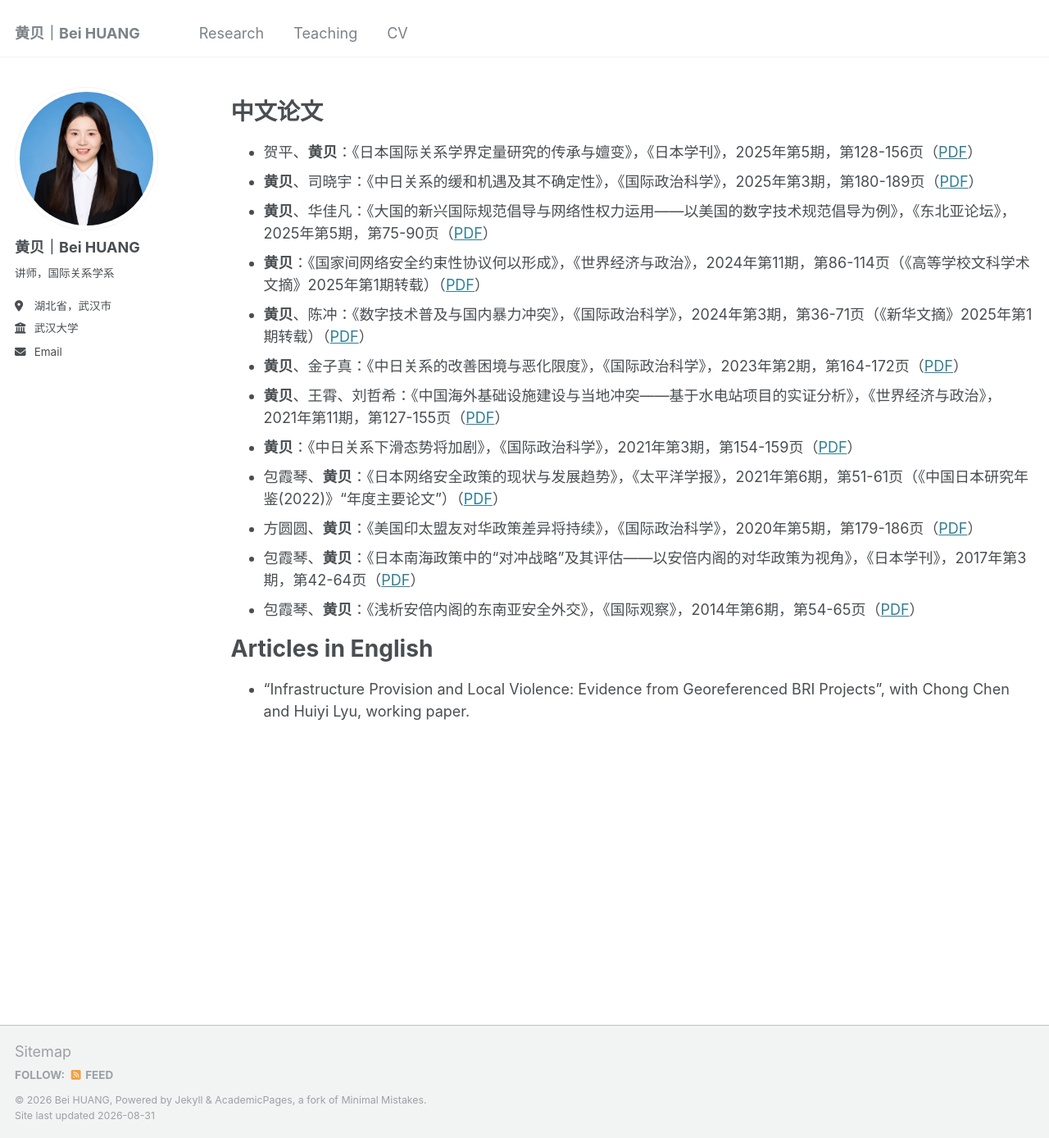
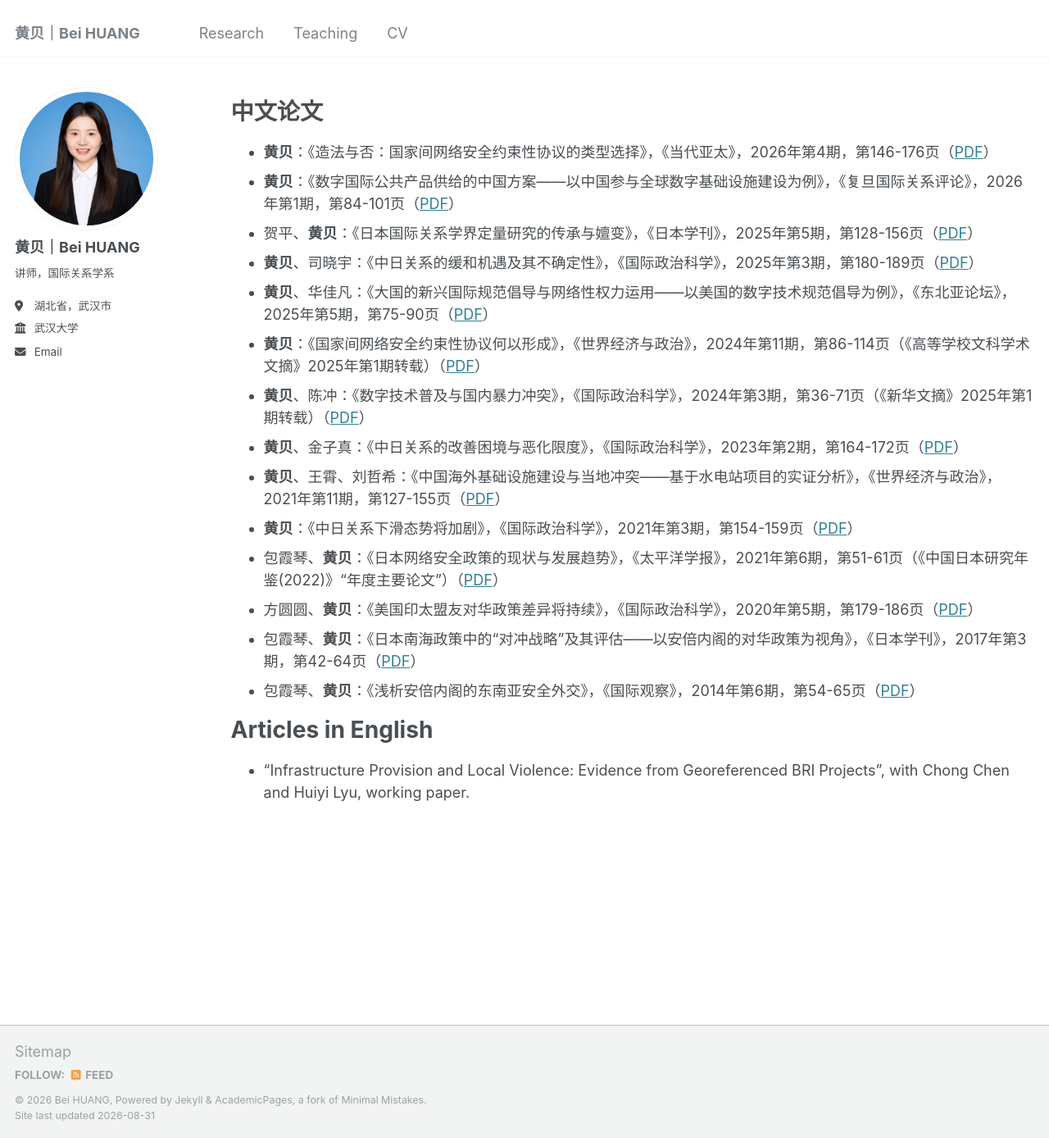
Before and after one commit to huangb5094/huangb5094.github.io, a Jekyll site: the page built from _pages/research.md, in a window 1280 px wide and 1388 px high. Shown: the whole window at 82% size. Built offline with Jekyll 4.4.1, drawn with Linux system fonts in a browser that asks for light colours.

Commit message:
Add new Chinese research papers to the list

```diff
--- a/_pages/research.md
+++ b/_pages/research.md
@@ -10,6 +10,8 @@ redirect_from:
 
 中文论文
 ======
+* **黄贝**：《造法与否：国家间网络安全约束性协议的类型选择》，《当代亚太》，2026年第4期，第146-176页（[PDF](https://huangb5094.github.io/files/paper14.pdf)）
+* **黄贝**：《数字国际公共产品供给的中国方案——以中国参与全球数字基础设施建设为例》，《复旦国际关系评论》，2026年第1期，第84-101页（[PDF](https://huangb5094.github.io/files/paper13.pdf)）
 * 贺平、**黄贝**：《日本国际关系学界定量研究的传承与嬗变》，《日本学刊》，2025年第5期，第128-156页（[PDF](https://huangb5094.github.io/files/paper11.pdf)）
 * **黄贝**、司晓宇：《中日关系的缓和机遇及其不确定性》，《国际政治科学》，2025年第3期，第180-189页（[PDF](https://huangb5094.github.io/files/paper12.pdf)）
 * **黄贝**、华佳凡：《大国的新兴国际规范倡导与网络性权力运用——以美国的数字技术规范倡导为例》，《东北亚论坛》，2025年第5期，第75-90页（[PDF](https://huangb5094.github.io/files/paper10.pdf)）
```
